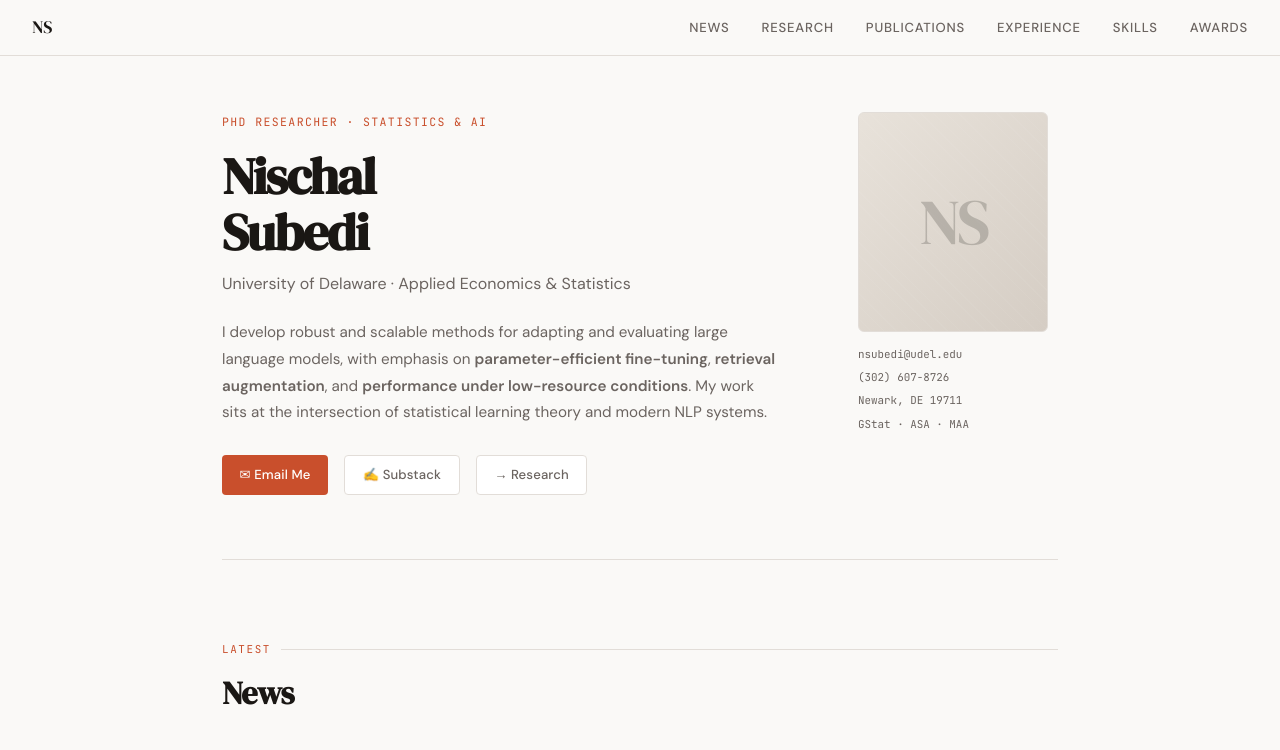
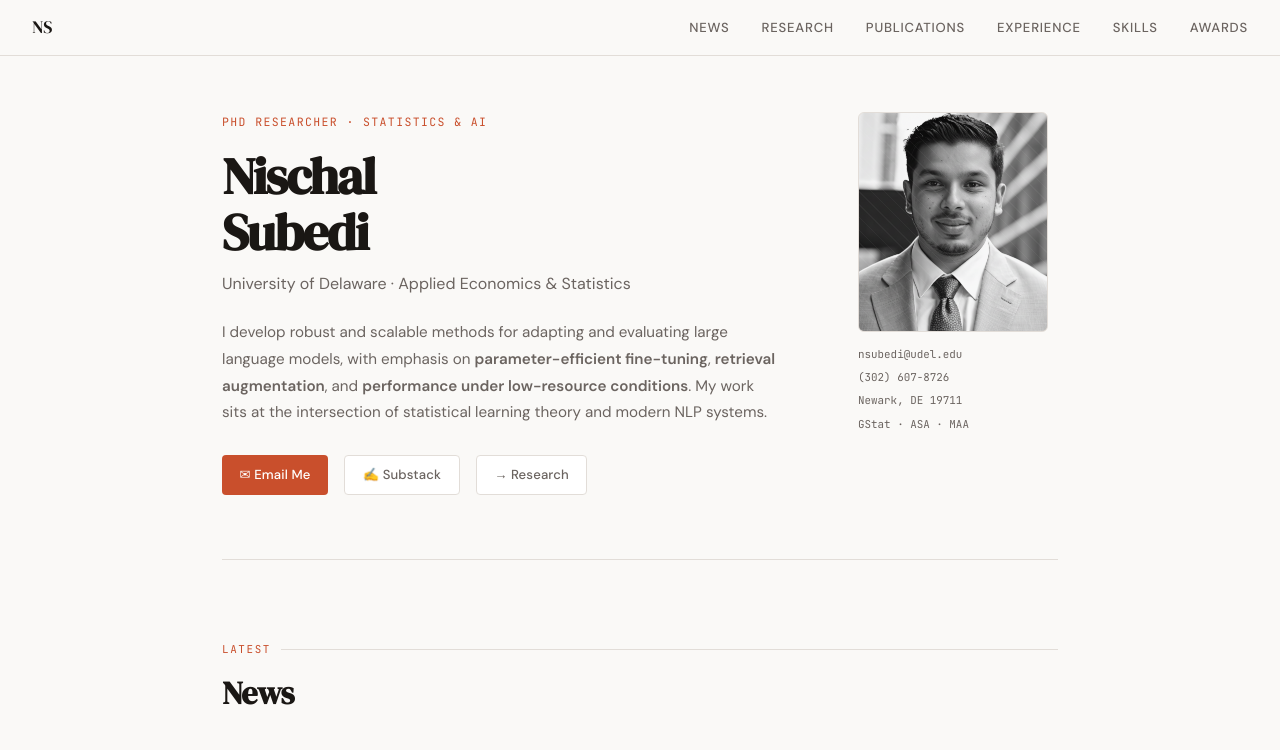
Before and after one commit to Nischal1011/Nischal1011.github.io, a plain HTML site: page index.html in a window 1280 px wide. Shown: the top 750 px of the page. Drawn offline with Linux system fonts and the light colour scheme.

Commit message:
adding profile pic to the website

```diff
--- a/index.html
+++ b/index.html
@@ -566,7 +566,7 @@
     </div>
     <div class="avatar-wrap">
       <div class="avatar-box">
-        <span class="avatar-initials">NS</span>
+        <img src="pic.png" alt="Nischal Subedi" style="width: 100%; height: 100%; object-fit: cover;">
       </div>
       <div class="contact-strip">
         <a href="mailto:nsubedi@udel.edu" class="contact-item">nsubedi@udel.edu</a>
```
Also changed, not shown: pic.png (added).
